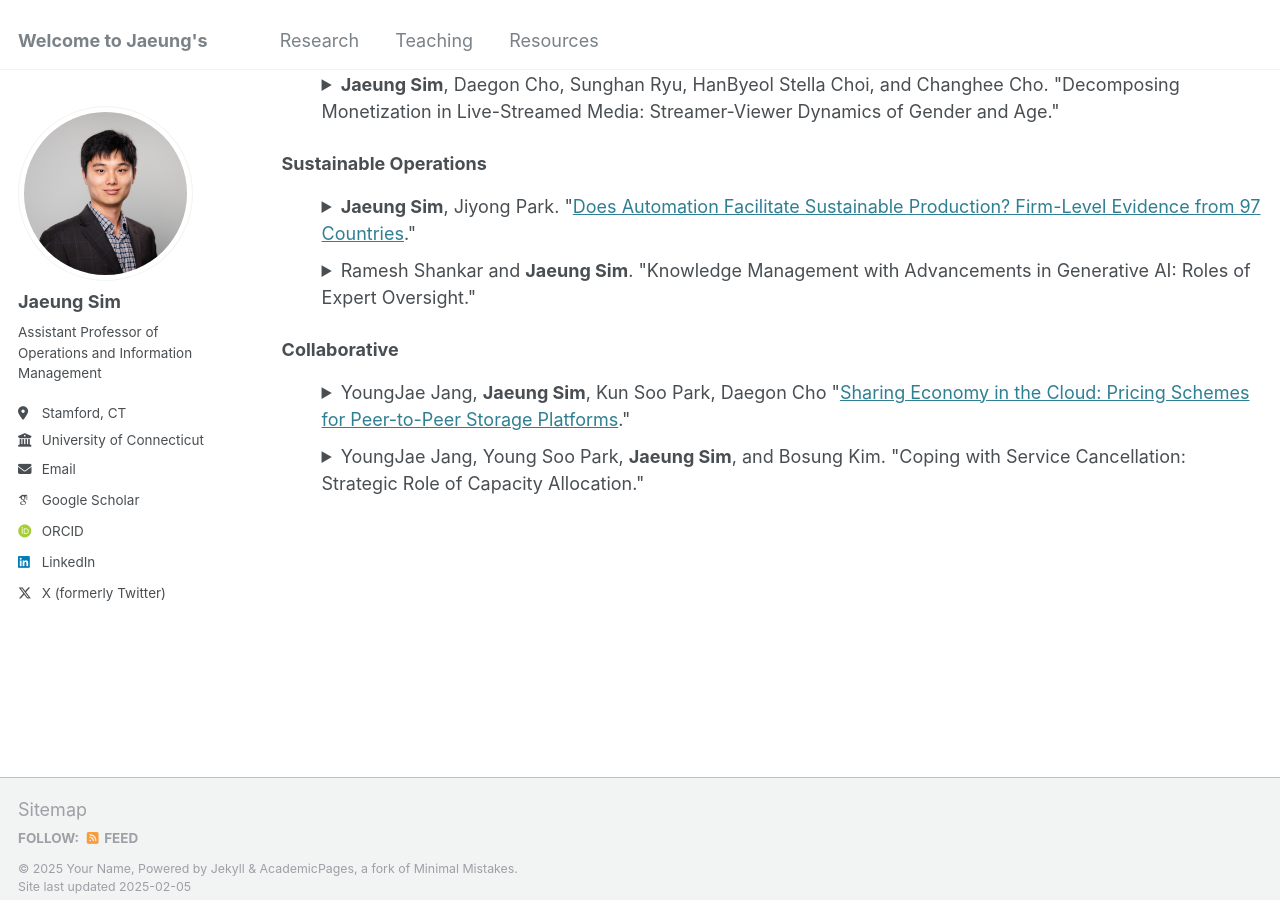
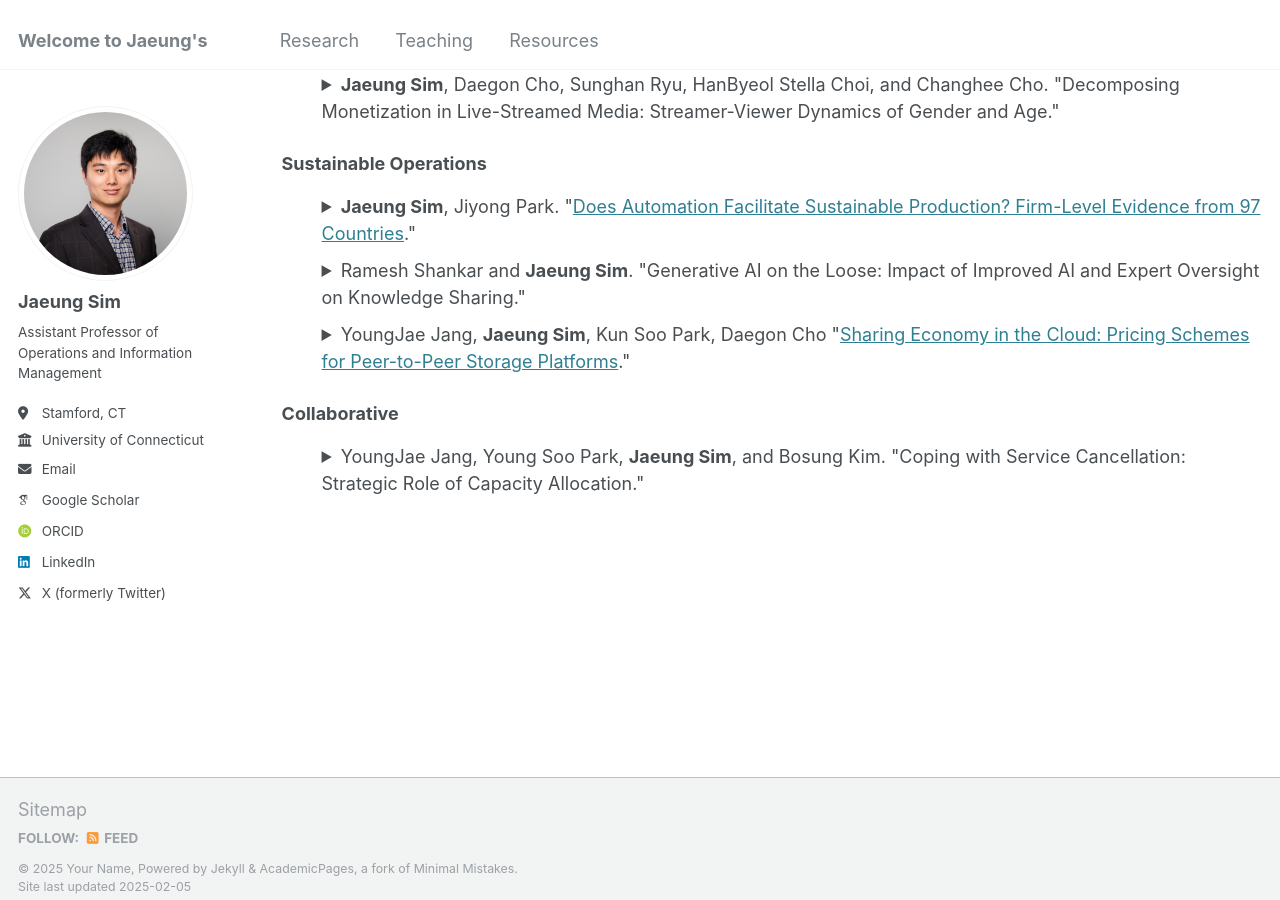
Before and after one commit to jaeungs/jaeungs.github.io, a Jekyll site: the page built from _pages/research.html, in a window 1280 px wide and 900 px high, scrolled down 1722 px. Built offline with Jekyll 4.4.1, drawn with Linux system fonts in a browser that asks for light colours; some web fonts are replaced.

Commit message:
Update research.html

```diff
--- a/_pages/research.html
+++ b/_pages/research.html
@@ -246,19 +246,18 @@ Furthermore, I often use stylized models building on economic theories to provid
   <div class="filterDiv platform sustainability AI-ML econometrics">
     <details>
       <summary>Ramesh Shankar and <strong>Jaeung Sim</strong>.
-      "Knowledge Management with Advancements in Generative AI: Roles of Expert Oversight."</summary>
+      "Generative AI on the Loose: Impact of Improved AI and Expert Oversight on Knowledge Sharing."</summary>
       <ul>
         <li>Earlier versions were presented at CIST 2024 and AI/ML/BA Conference @Yale.</li>
         <li>A preliminary preprint is available at <a href="https://papers.ssrn.com/sol3/papers.cfm?abstract_id=4867815">SSRN 4867815</a>.</li>
+        <li>
+          <strong>Abstract: </strong>
+          Generative Artificial Intelligence (GenAI) is transforming knowledge sharing in organizations by generating content, solving complex problems, and providing instant, dialogue-based interactions. However, limitations such as hallucinations and a lack of contextual understanding pose risks, particularly for novices who struggle to assess AI-generated content. This study examines whether advancements in GenAI reduce these concerns and alleviate the need for expert oversight. Using the release of GPT-4 and Stack Overflow's moderation policy changes as a natural experiment, we find that combining GenAI improvements with strict expert oversight reduces the volume of knowledge-sharing activities while significantly enhancing content quality. In contrast, reduced moderation leads to a proliferation of lower-quality content, underscoring the ongoing need for expert-driven oversight. Our findings also reveal heterogeneous effects across user skill levels: while advanced GenAI tools improve the quality of contributions from middle- and low-skilled users, expert oversight remains crucial in maintaining quality, particularly for novice contributors. These insights highlight the evolving role of GenAI in knowledge sharing and the continued importance of expert intervention in ensuring information reliability.
+        </li>
       </ul>
     </details>
   </div>
-</ul>
-
-<h3 style="margin:1em 0 0 0">Collaborative</h3>
-
-<ul>
-  <div class="filterDiv platform analytical-modeling">
+  <div class="filterDiv sustainability platform analytical-modeling">
     <details>
       <summary>YoungJae Jang, <strong>Jaeung Sim</strong>, Kun Soo Park, Daegon Cho
       "<a href="https://papers.ssrn.com/sol3/papers.cfm?abstract_id=5000964">Sharing Economy in the Cloud: Pricing Schemes for Peer-to-Peer Storage Platforms</a>."</summary>
@@ -272,6 +271,11 @@ Furthermore, I often use stylized models building on economic theories to provid
       </ul>
     </details>
   </div>
+</ul>
+
+<h3 style="margin:1em 0 0 0">Collaborative</h3>
+
+<ul>
   <div class="filterDiv platform analytical-modeling">
     <details>
       <summary>YoungJae Jang, Young Soo Park, <strong>Jaeung Sim</strong>, and Bosung Kim. "Coping with Service Cancellation: Strategic Role of Capacity Allocation."</summary>
```
